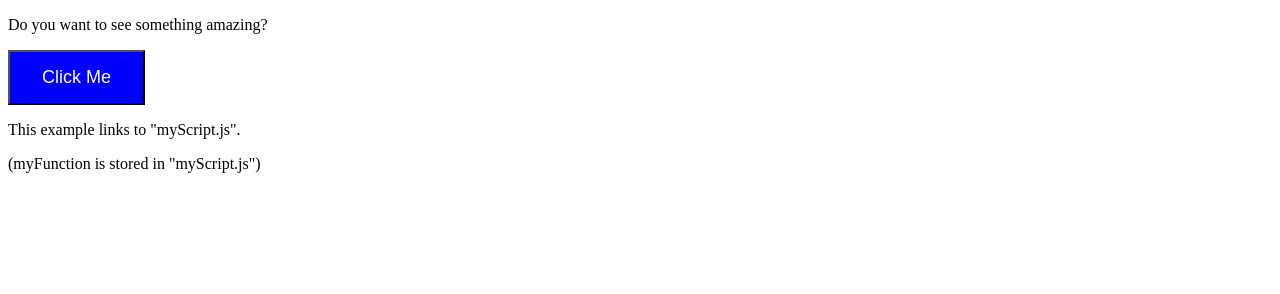
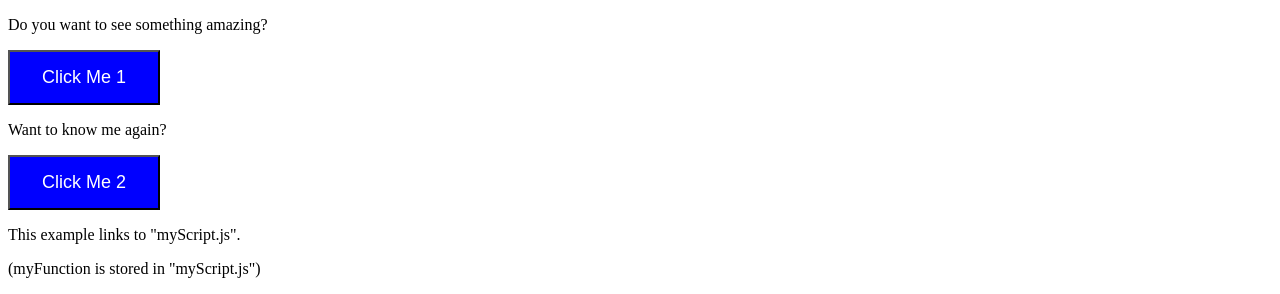
Before and after one commit to rhndzvs/WEBPROG-Personal-Website, a plain HTML site: page home/index.html in a window 1280 px wide. Shown: the part 1350-1644 px from the top of the page. Before the commit the page ends 1539 px from the top, so only its background shows below. Drawn offline with Linux system fonts and the light colour scheme.

Commit message:
Added another JavaScript function

```diff
--- a/home/index.html
+++ b/home/index.html
@@ -121,7 +121,10 @@
 <section>
   <h2>Demo External JavaScript</h2>
   <p id="demo">Do you want to see something amazing?</p>
-  <button type="button" onclick="myFunction()" style="background-color: blue; color: white; padding: 15px 32px; font-size: 18px;">Click Me</button>
+  <button type="button" onclick="myFunction()" style="background-color: blue; color: white; padding: 15px 32px; font-size: 18px;">Click Me 1</button>
+  <br>
+  <p id="demo2">Want to know me again?</p>
+  <button type="button" onclick="myFunction2()" style="background-color: blue; color: white; padding: 15px 32px; font-size: 18px;">Click Me 2</button>
   <p>This example links to "myScript.js".</p>
   <p>(myFunction is stored in "myScript.js")</p>
   <script src="js/myScript.js"></script>
--- a/home/js/myScript.js
+++ b/home/js/myScript.js
@@ -1,3 +1,8 @@
 function myFunction() {
-    document.getElementById("demo").innerHTML = "Surprise!";
-  }
+  document.getElementById("demo").innerHTML = "Surprise!";
+}
+
+function myFunction2() {
+  const element = document.getElementsByTagName("section");
+  document.getElementById("demo2").innerHTML = "Let me introduce myself again." + element[0].innerHTML;
+}
```
